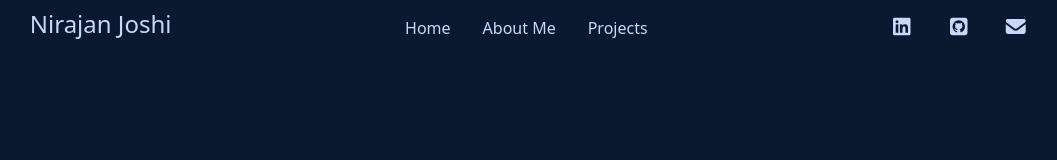
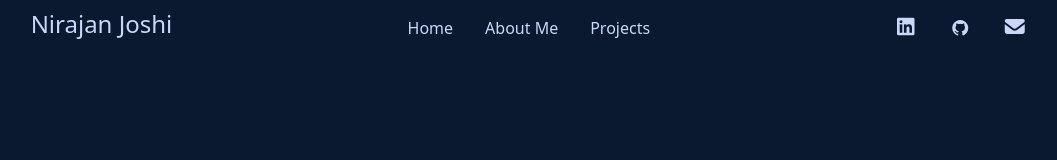
Before and after one commit to Dev-Nirajan/portfolio2, a React (Vite) app: page / in a window 1280 px wide. Shown: the top 160 px of the page, without its empty margins (115-1172 px from the left). Built offline with nearby package versions, Linux system fonts and the light colour scheme.

Commit message:
change GitHub logo

```diff
--- a/index.html
+++ b/index.html
@@ -2,7 +2,7 @@
 <html lang="en">
   <head>
     <meta charset="UTF-8" />
-    <link rel="icon" type="image/svg+xml" href="/N.svg"/>
+    <link rel="icon" type="image" href="/Nirajan.png"/>
     <meta name="viewport" content="width=device-width, initial-scale=1.0" />
     <link rel="stylesheet" href="https://cdnjs.cloudflare.com/ajax/libs/font-awesome/7.0.1/css/all.min.css" integrity="sha512-2SwdPD6INVrV/lHTZbO2nodKhrnDdJK9/kg2XD1r9uGqPo1cUbujc+IYdlYdEErWNu69gVcYgdxlmVmzTWnetw==" crossorigin="anonymous" referrerpolicy="no-referrer" />
     <title>Nirajan</title>
--- a/src/Nav.jsx
+++ b/src/Nav.jsx
@@ -13,7 +13,7 @@ const Navbar = () => {
 
         <div className="flex md:mr-8 ">
           <a href="https://www.linkedin.com/in/nirajan-j-251640323/" className="p-4"><i className="fa-brands fa-linkedin text-xl"></i></a>
-          <a href="https://github.com/Dev-Nirajan" className="p-4"><i className="fa-brands fa-square-github text-xl"></i></a>
+          <a href="https://github.com/Dev-Nirajan" className="p-4"><i class="fa-brands fa-github"></i></a>
           <a href="mailto:jniraj050@gmail.com" className="pt-4 pb-4 pl-4"><i className="fa-solid fa-envelope text-xl"></i></a>
         </div>
       </div>
```
Also changed, not shown: public/Nirajan.png (added).
